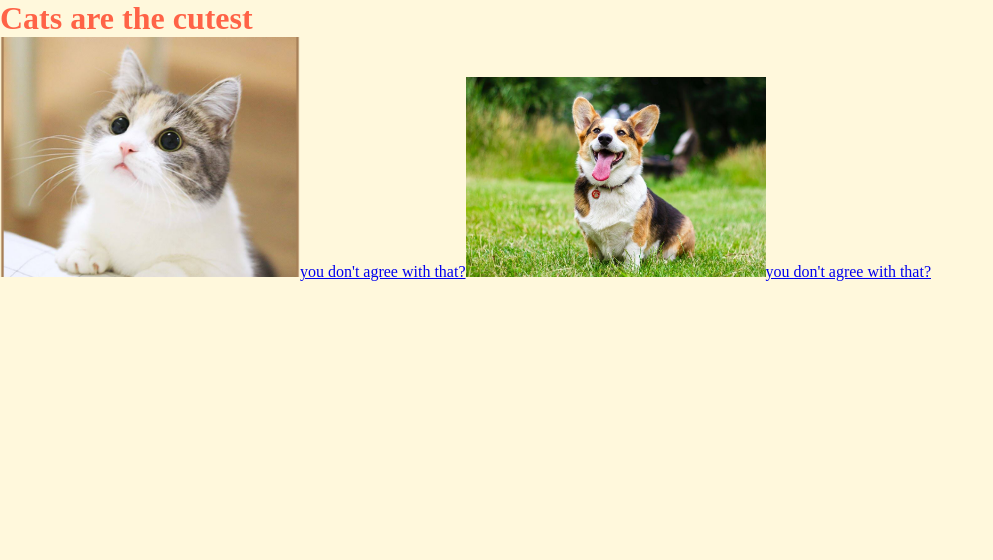
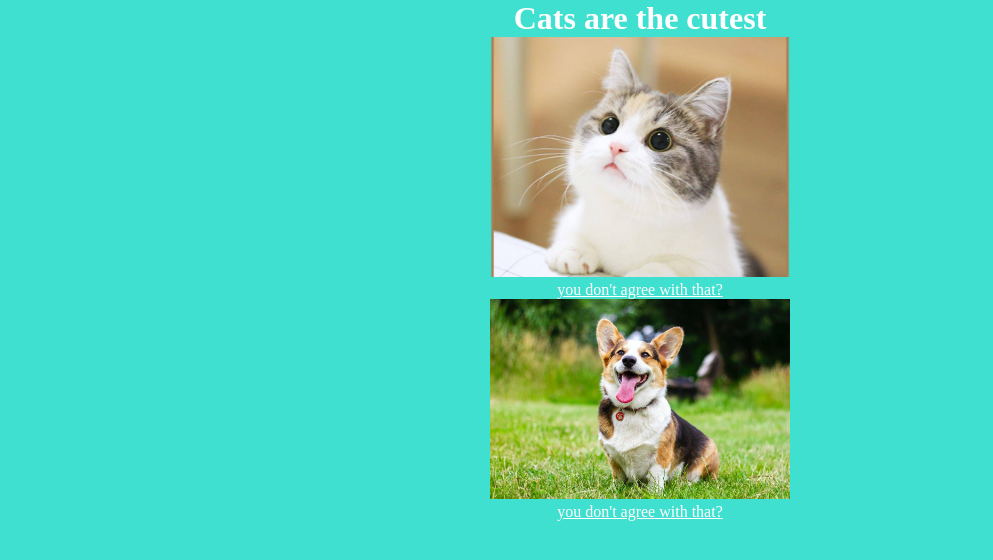
Before and after one commit to TTurbo0824/javascript-bundler-practice, a website built with webpack: page with-webpack/src/index.html in a window 1280 px wide. Shown: the whole page, without its empty margins (0-993 px from the left). Built offline with nearby package versions, Linux system fonts and the light colour scheme.

Commit message:
modify: JS files

```diff
--- a/with-webpack/src/cat.js
+++ b/with-webpack/src/cat.js
@@ -8,9 +8,11 @@ export const createCuteCat = () => {
   catImage.src = cat;
   root.appendChild(catImage);
 
+  const div = create('div', 'link-container');
   const link = create('a', 'statement');
   link.href = './dog.html';
   link.innerHTML = 'you don\'t agree with that?';
-  root.appendChild(link);
+  div.appendChild(link);
+  root.appendChild(div);
   return root;
 };
--- a/with-webpack/src/dog.js
+++ b/with-webpack/src/dog.js
@@ -3,15 +3,20 @@ import dog from '../images/cute_dog.jpeg';
 import './style.css';
 
 const createCutedog = () => {
+  const body = document.querySelector('body');
+  body.style.backgroundColor = 'turquoise';
+
   const root = document.querySelector('#root');
   const dogImage = create('img', 'pet-image');
   dogImage.src = dog;
   root.appendChild(dogImage);
 
+  const div = create('div', 'link-container');
   const link = create('a', 'statement');
   link.href = './index.html';
   link.innerHTML = 'you don\'t agree with that?';
-  root.appendChild(link);
+  div.appendChild(link);
+  root.appendChild(div);
   return root;
 };
 
--- a/with-webpack/src/style.css
+++ b/with-webpack/src/style.css
@@ -2,11 +2,20 @@
   margin: 0;
   padding: 0;
   box-sizing: border-box;
-  background-color: cornsilk;
 }
 
-h1 {
-  color: tomato;
+body {
+  background-color: purple;
+  color: #fff;
+  text-align: center;
+}
+
+a {
+  color: white;
+}
+
+a:visited {
+  color: white;
 }
 
 .pet-image {
```
Also changed, not shown: with-webpack/dist/dog_bundle.js, with-webpack/dist/index_bundle.js.
